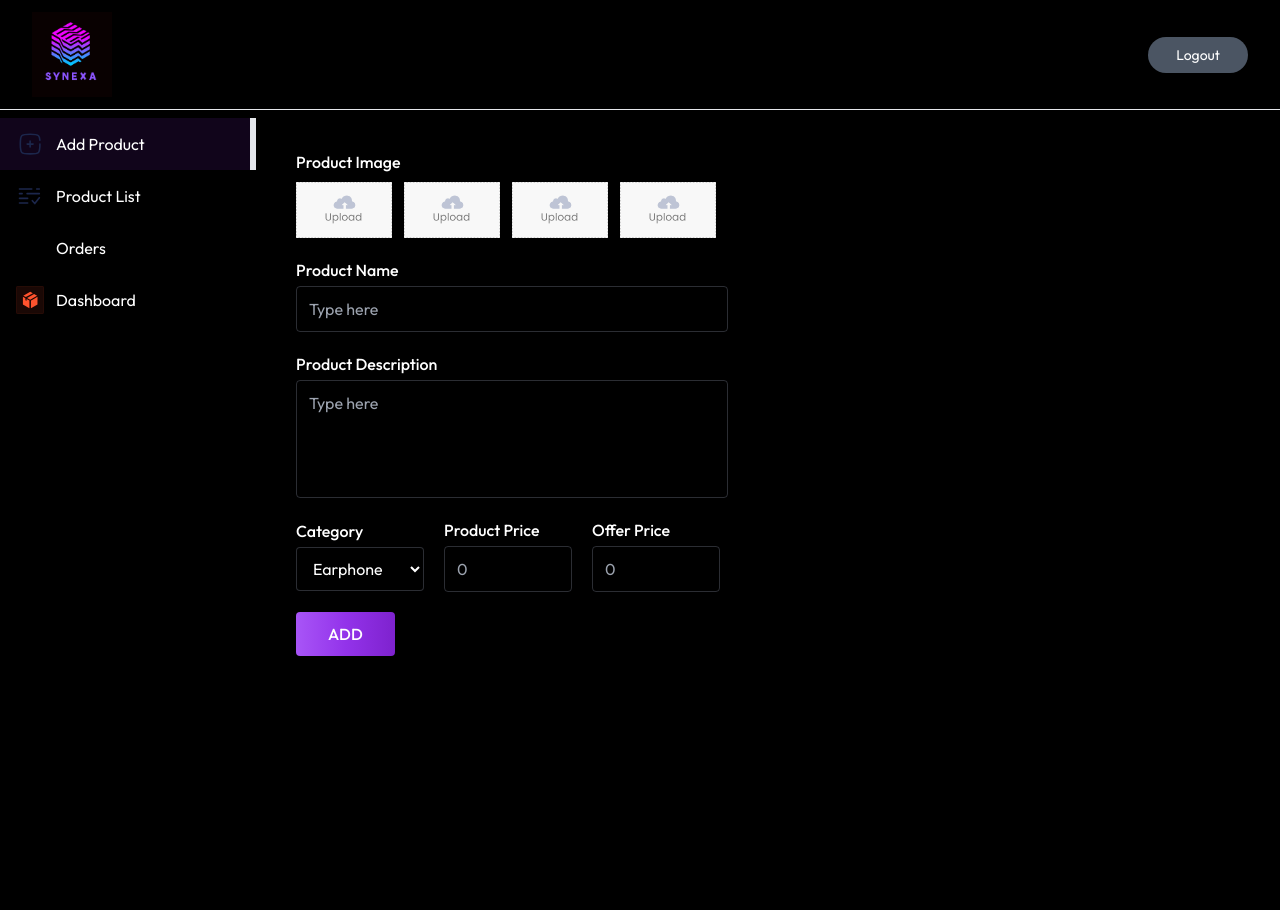
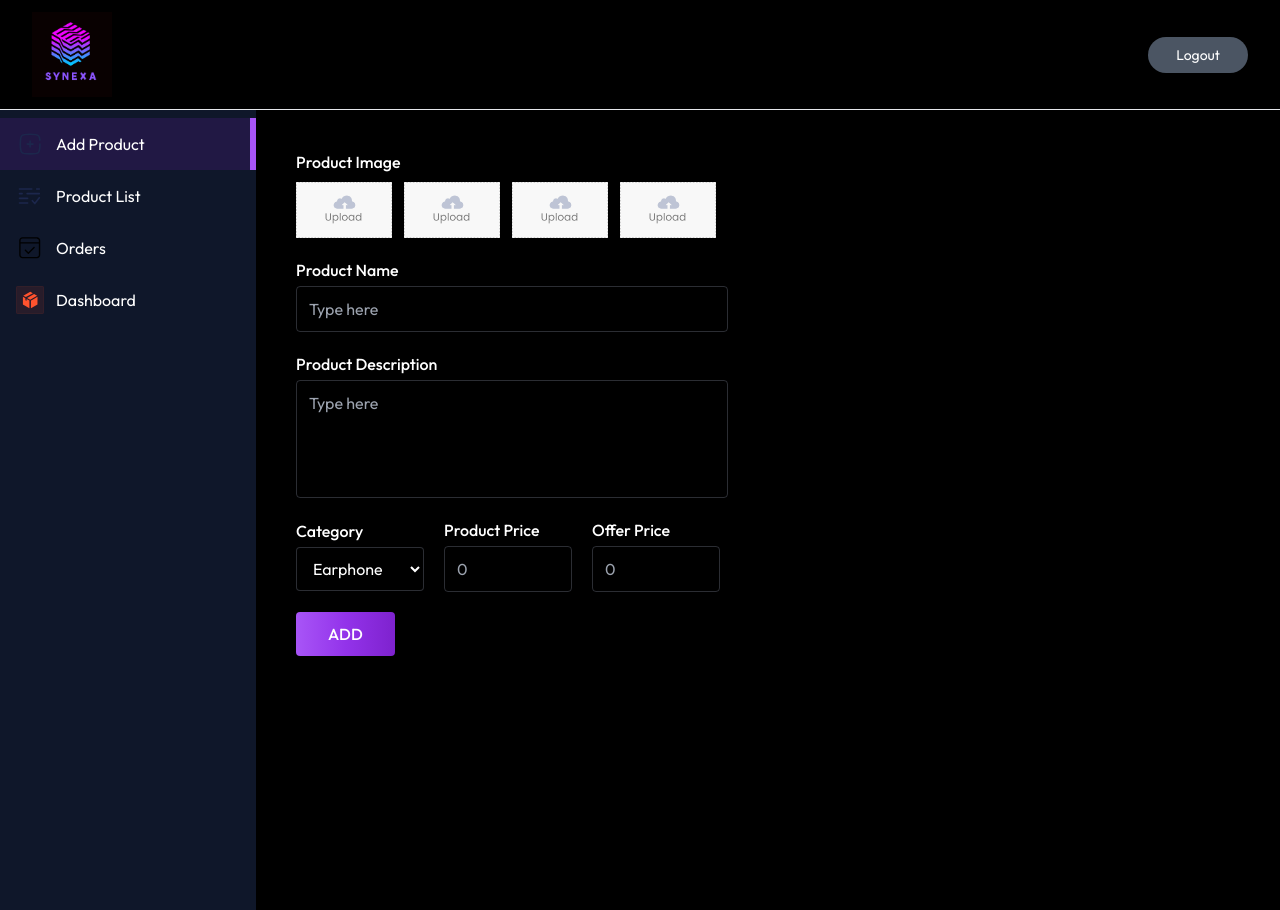
Before and after one commit to Thi10052003/Synexa, a Next.js app: page /seller in a window 1280 px wide. Built offline with nearby package versions, Linux system fonts and the light colour scheme; no server answers; the database is empty.

Commit message:
modified layout

```diff
--- a/app/layout.js
+++ b/app/layout.js
@@ -7,7 +7,7 @@ import { ClerkProvider } from "@clerk/nextjs";
 const outfit = Outfit({ subsets: ['latin'], weight: ["300", "400", "500"] })
 
 export const metadata = {
-  title: "QuickCart - GreatStack",
+  title: "Synexa - Shopping Tech",
   description: "E-Commerce with Next.js ",
 };
 
--- a/components/Footer.jsx
+++ b/components/Footer.jsx
@@ -9,7 +9,7 @@ const Footer = () => {
         <div className="w-4/5">
           <Image className="w-20 md:w-20" src={assets.logo} alt="logo" />
           <p className="mt-6 text-sm">
-            QuickCart brings you closer to the future. Shop innovative tech, get unbeatable deals, and enjoy seamless service — all in one place.
+            Synexa brings you closer to the future. Shop innovative tech, get unbeatable deals, and enjoy seamless service — all in one place.
           </p>
         </div>
 
--- a/components/seller/Sidebar.jsx
+++ b/components/seller/Sidebar.jsx
@@ -14,12 +14,12 @@ const SideBar = () => {
     {
       name: 'Dashboard',
       path: '/seller/dashboard',
-      icon: assets.dashboard_icon || assets.box_icon, // fallback
+      icon: assets.dashboard_icon || assets.box_icon,
     },
   ];
 
   return (
-    <div className="md:w-64 w-16 min-h-screen py-2 flex flex-col text-white bg-[#000000]">
+    <div className="md:w-64 w-16 min-h-screen py-2 flex flex-col text-white bg-slate-900">
       {menuItems.map((item) => {
         const isActive = pathname === item.path;
 
@@ -28,8 +28,8 @@ const SideBar = () => {
             <div
               className={`flex items-center py-3 px-4 gap-3 transition-all duration-200 cursor-pointer
                 ${isActive
-                  ? "border-r-4 md:border-r-[6px] border-gradient-purple-500 bg-purple-900/20"
-                  : "hover:bg-gradient-to-r from-purple-500 to-purple-700 hover:text-white border-transparent"
+                  ? "border-r-4 md:border-r-[6px] border-purple-500 bg-purple-800/20"
+                  : "hover:bg-gradient-to-r from-purple-500 to-purple-700 hover:text-white"
                 }`}
             >
               <Image
--- a/package.json
+++ b/package.json
@@ -17,6 +17,7 @@
     "inngest": "^3.31.3",
     "mongoose": "^8.10.0",
     "next": "15.1.6",
+    "openai": "^5.0.1",
     "react": "^19.0.0",
     "react-dom": "^19.0.0",
     "react-hot-toast": "^2.5.1",
```
Also changed, not shown: 1 other file (tests, documents, lock files or other folders).
